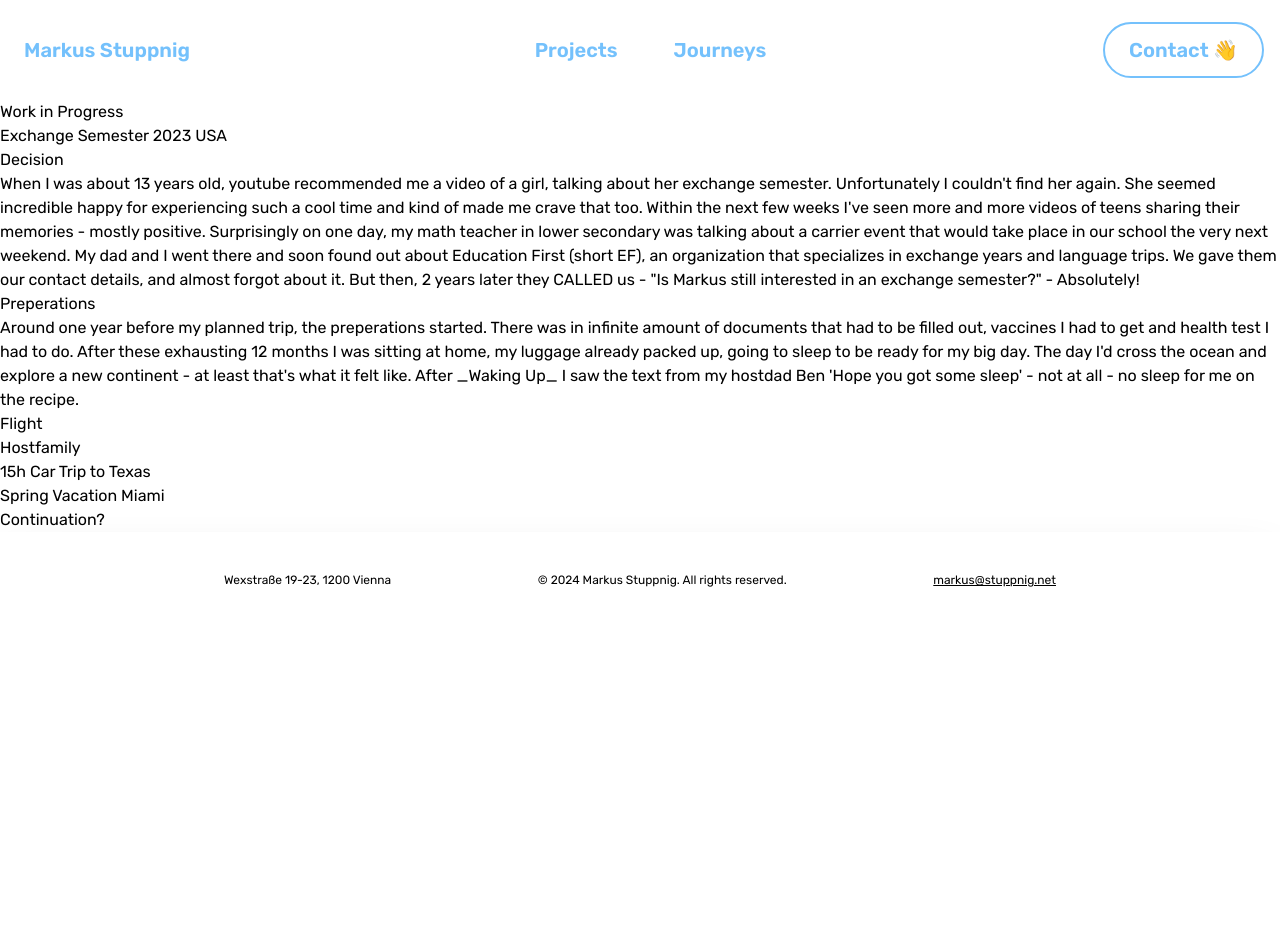
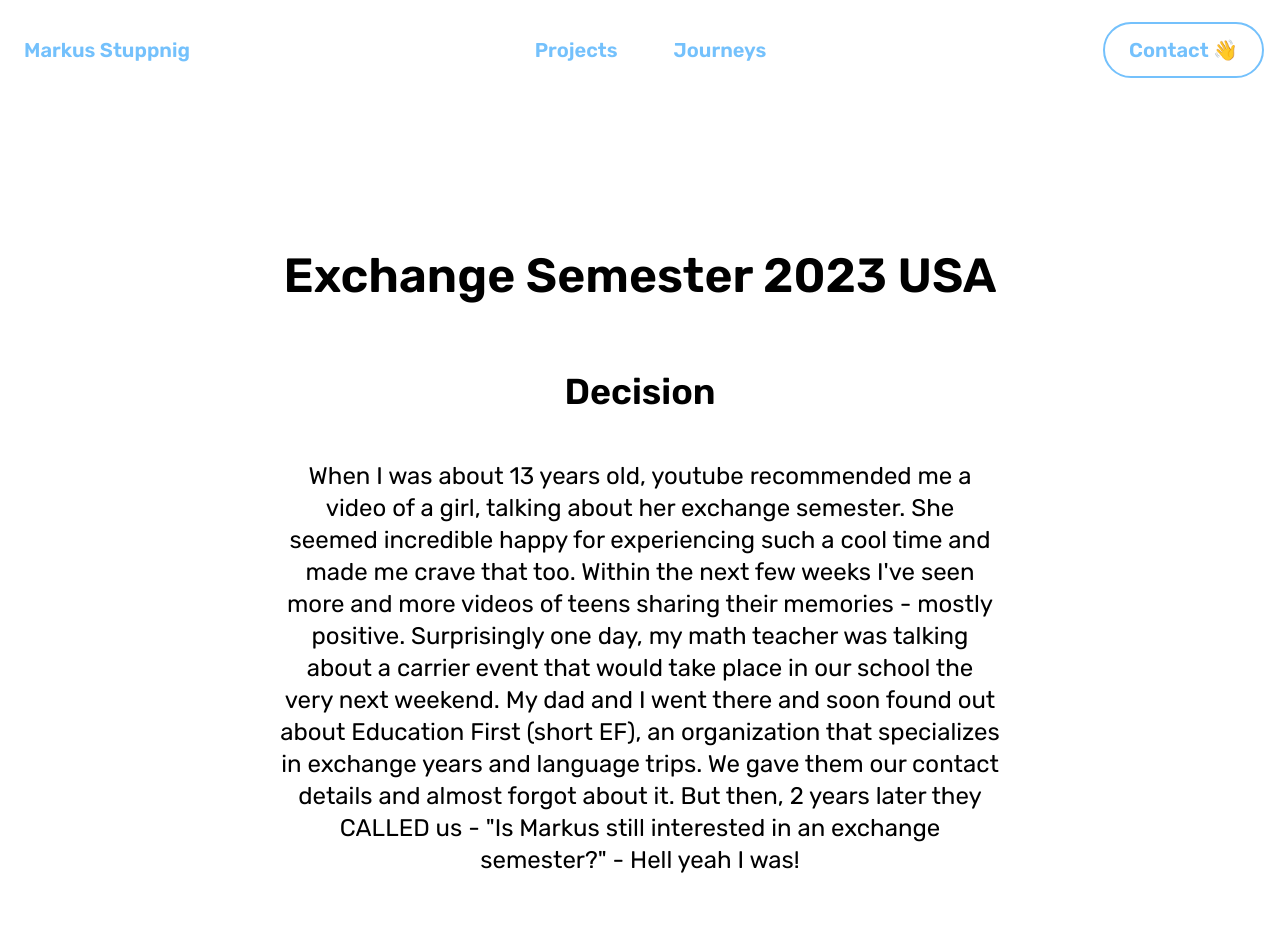
Before and after one commit to Markus-Stuppnig/Website, a Next.js app: page /journeys/exchange in a window 1280 px wide. Shown: the top 952 px of the page. Before the commit the page ends 800 px from the top, so only its background shows below. Built offline with nearby package versions, Linux system fonts and the light colour scheme.

Commit message:
Feat: Updates text on journey exchange semester page

```diff
--- a/app/(pages)/journeys/(detailed)/exchange/page.tsx
+++ b/app/(pages)/journeys/(detailed)/exchange/page.tsx
@@ -1,32 +1,48 @@
+import SectionHeading from "@/components/-General/SectionHeading";
+
 export default function Home() {
 	return (
-	  <main>
-		<h3>Work in Progress</h3>
+	  <main className="mt-[10rem]">
+		<div className="grid grid-cols-5 mx-10">
+			<div className="co-start-1 col-span-5 xl:col-start-2 xl:col-span-3 text-center text-2xl">
+				<SectionHeading additional="font-semibold mb-5">Exchange Semester 2023 USA</SectionHeading>
 
-		<h2>Exchange Semester 2023 USA</h2>
+				<h3 className="mt-[5rem] mb-[3rem] text-4xl font-semibold">Decision</h3>
+				<p>
+					When I was about 13 years old, youtube recommended me a video of a girl, talking about her exchange semester. She seemed incredible happy for experiencing such a cool time and made me crave that too. Within the next few weeks I&apos;ve seen more and more videos of teens sharing their memories - mostly positive.
+					Surprisingly one day, my math teacher was talking about a carrier event that would take place in our school the very next weekend. My dad and I went there and soon found out about Education First (short EF), an organization that specializes in exchange years and language trips.
+					We gave them our contact details and almost forgot about it. But then, 2 years later they CALLED us - &quot;Is Markus still interested in an exchange semester?&quot; - Hell yeah I was!
+				</p>
 
-		<h3>Decision</h3>
-		<p>
-			When I was about 13 years old, youtube recommended me a video of a girl, talking about her exchange semester. Unfortunately I couldn&apos;t find her again. She seemed incredible happy for experiencing such a cool time and kind of made me crave that too. Within the next few weeks I&apos;ve seen more and more videos of teens sharing their memories - mostly positive.
-			Surprisingly on one day, my math teacher in lower secondary was talking about a carrier event that would take place in our school the very next weekend. My dad and I went there and soon found out about Education First (short EF), an organization that specializes in exchange years and language trips.
-			We gave them our contact details, and almost forgot about it. But then, 2 years later they CALLED us - &quot;Is Markus still interested in an exchange semester?&quot; - Absolutely!
-		</p>
+				<h3 className="mt-[5rem] mb-[3rem] text-4xl font-semibold">Preperations</h3>
+				<p>
+					Around one year before going abroad, the preperations started. There was a crazy amount of documents and forms I had to fill out. The day I&apos;d cross the ocean and explore a new continent, at least that&apos;s what it felt like, was coming closer and closer. Until one day, &apos;bout eight exhausting month later, I sat at home, looking at my packed up suitcase, being absolutely ready for the best time of my life.
+					<br />
+					The next day, I got a message from my hostdad Ben &apos;Hope you got some sleep&apos; - not at all HAHA - no sleep for me.
+				</p>
 
-		<h3>Preperations</h3>
-		<p>
-			Around one year before my planned trip, the preperations started. There was in infinite amount of documents that had to be filled out, vaccines I had to get and health test I had to do. After these exhausting 12 months I was sitting at home, my luggage already packed up, going to sleep to be ready for my big day. The day I&apos;d cross the ocean and explore a new continent - at least that&apos;s what it felt like.
-			After _Waking Up_ I saw the text from my hostdad Ben &apos;Hope you got some sleep&apos; - not at all - no sleep for me on the recipe.
-		</p>
+				<h3 className="mt-[5rem] mb-[3rem] text-4xl font-semibold">Journey</h3>
 
-		<h3>Flight</h3>
+				<h3 className="mt-[5rem] mb-[3rem] text-4xl font-semibold">Hostfamily</h3>
 
-		<h3>Hostfamily</h3>
+				<p>
+					My host family wasn&apos;t particularly big. As EF said, they come in &apos;all shapes and sizes&apos;. But that doesn&apos;t change the fact, that I had the best semester one could wish for. Ben and Fred, my hostbrother from Denmark who&apos;s exchange year I joined in the second semester where the best host family I could have imagined. We had a great time and built so many memories together.
+				</p>
 
-		<h3>15h Car Trip to Texas</h3>
+				<h3 className="mt-[5rem] mb-[3rem] text-4xl font-semibold">15h Car Trip to Texas</h3>
 
-		<h3>Spring Vacation Miami</h3>
+				<h3 className="mt-[5rem] mb-[3rem] text-4xl font-semibold">School Life</h3>
 
-		<h3>Continuation?</h3>
+				<h3 className="mt-[5rem] mb-[3rem] text-4xl font-semibold">Spring Vacation Miami</h3>
+				<p>
+					One day, Ben went to India for 3 weeks, he had to go there because of work related reasons. So his son Skyler, who was already in his twenties came to play baby sitter. Skyler is an ethuasiastic person
+				</p>
+
+				<h3 className="mt-[5rem] mb-[3rem] text-4xl font-semibold">Trip Back</h3>
+
+				<h3 className="mt-[5rem] mb-[3rem] text-4xl font-semibold">Continuation?</h3>
+			</div>
+		</div>
 	  </main>
 	);
   }
```
